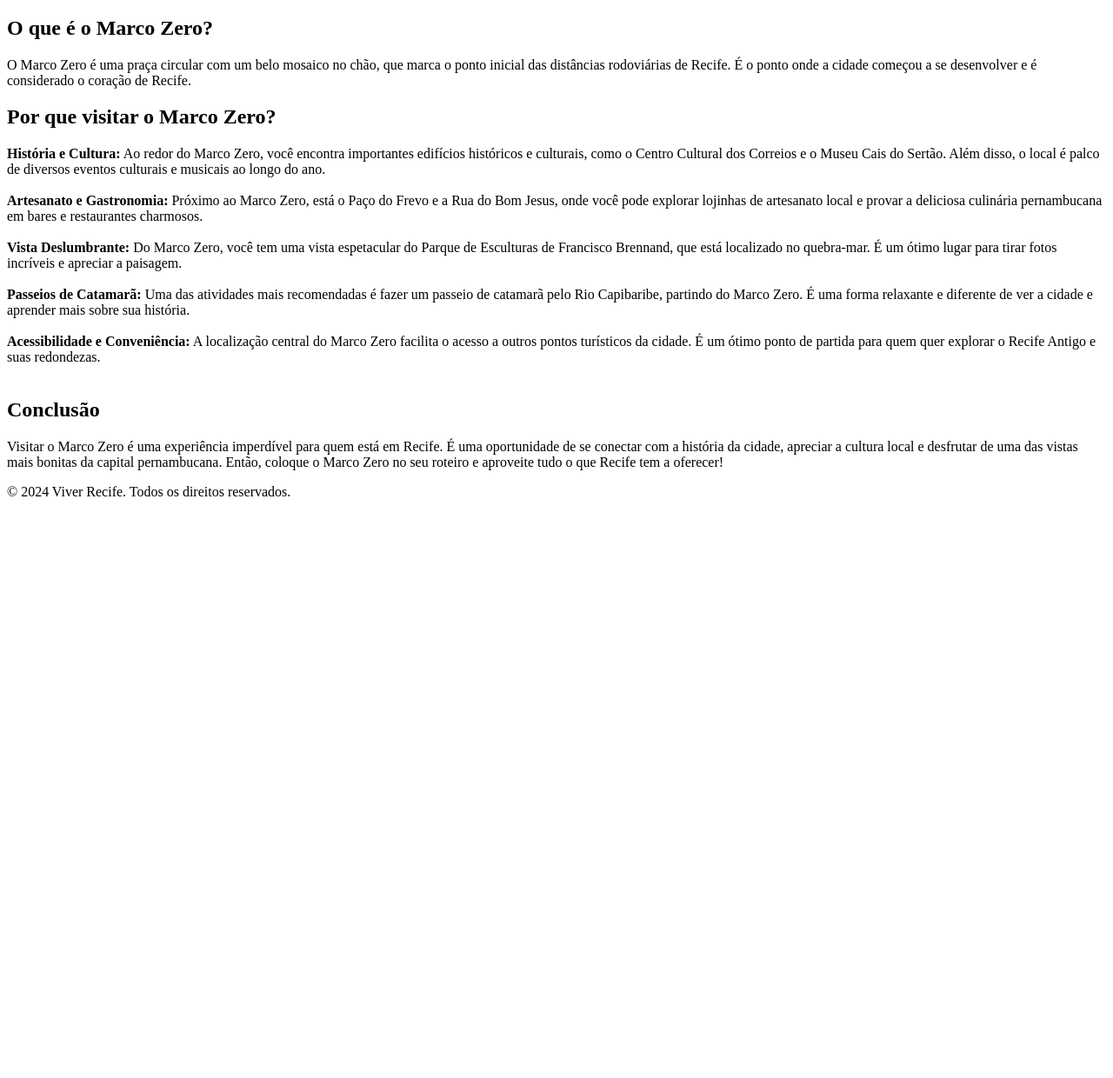
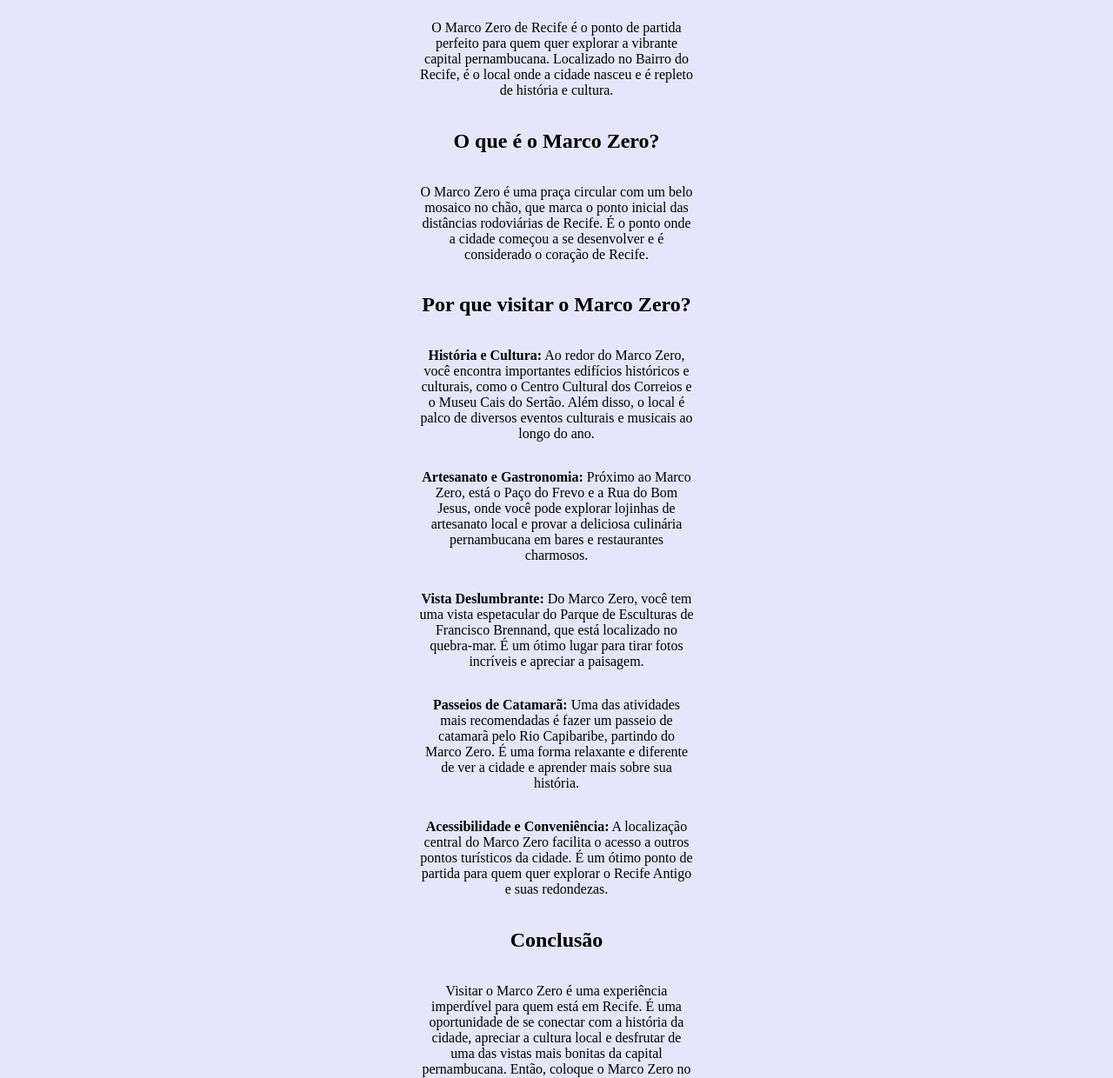
Before and after one commit to Cintiaaaa/logicaDeProgramacaoProz, a plain HTML site: page atividadeRecife/index.html in a window 1280 px wide. Shown: the part 702-1942 px from the top of the page at 87% size. Before the commit the page ends 1293 px from the top, so only its background shows below. Drawn offline with Linux system fonts and the light colour scheme.

Commit message:
Css/estilização do site sobre Recife

```diff
--- a/atividadeRecife/index.html
+++ b/atividadeRecife/index.html
@@ -5,30 +5,33 @@
     <meta name="viewport" content="width=device-width, initial-scale=1.0">
     <title>Principais pontos turísticos do Recife</title>
 </head>
+<link href="style.css" rel="stylesheet"/>
+<link href="zerarCss.css" rel="zerarcss"/>
 <body>
-    <header><p>Seja bem vindo ao site Viver Recife</p></header>
-    <main><h1>Principais pontos turísticos do Recife</h1>
-<img src="./img/marcoZeroRecife.webp" alt="Marco Zero Recife">
-<h1>Marco Zero de Recife: O Coração da Cidade</h1>
-    <br>O Marco Zero de Recife é o ponto de partida perfeito para quem quer explorar a vibrante capital pernambucana. Localizado no Bairro do Recife, é o local onde a cidade nasceu e é repleto de história e cultura.
+    <header><p id="header">Seja bem vindo ao site Viver Recife</p></header>
+    <main id="mainTexto"><h1>Principais pontos turísticos do Recife</h1>
+
+        <img src="./img/marcoZeroRecife.webp" alt="Marco Zero Recife"/>
+    <h1>Marco Zero de Recife: O Coração da Cidade</h1>
+    <p class="texto">O Marco Zero de Recife é o ponto de partida perfeito para quem quer explorar a vibrante capital pernambucana. Localizado no Bairro do Recife, é o local onde a cidade nasceu e é repleto de história e cultura.</p>
 
     <h2>O que é o Marco Zero?</h2>
-    O Marco Zero é uma praça circular com um belo mosaico no chão, que marca o ponto inicial das distâncias rodoviárias de Recife. É o ponto onde a cidade começou a se desenvolver e é considerado o coração de Recife.
+    <p class="texto">O Marco Zero é uma praça circular com um belo mosaico no chão, que marca o ponto inicial das distâncias rodoviárias de Recife. É o ponto onde a cidade começou a se desenvolver e é considerado o coração de Recife.</p>
 
     <h2>Por que visitar o Marco Zero?</h2>
-    <strong>História e Cultura:</strong> Ao redor do Marco Zero, você encontra importantes edifícios históricos e culturais, como o Centro Cultural dos Correios e o Museu Cais do Sertão. Além disso, o local é palco de diversos eventos culturais e musicais ao longo do ano.</br></br>
+    <p class="texto"><strong>História e Cultura:</strong> Ao redor do Marco Zero, você encontra importantes edifícios históricos e culturais, como o Centro Cultural dos Correios e o Museu Cais do Sertão. Além disso, o local é palco de diversos eventos culturais e musicais ao longo do ano.</p>
 
-    <strong> Artesanato e Gastronomia:</strong> Próximo ao Marco Zero, está o Paço do Frevo e a Rua do Bom Jesus, onde você pode explorar lojinhas de artesanato local e provar a deliciosa culinária pernambucana em bares e restaurantes charmosos.</br></br>
+    <p class="texto"><strong> Artesanato e Gastronomia:</strong> Próximo ao Marco Zero, está o Paço do Frevo e a Rua do Bom Jesus, onde você pode explorar lojinhas de artesanato local e provar a deliciosa culinária pernambucana em bares e restaurantes charmosos.</p>
 
-    <strong>Vista Deslumbrante:</strong> Do Marco Zero, você tem uma vista espetacular do Parque de Esculturas de Francisco Brennand, que está localizado no quebra-mar. É um ótimo lugar para tirar fotos incríveis e apreciar a paisagem.</br></br>
+    <p class="texto"><strong>Vista Deslumbrante:</strong> Do Marco Zero, você tem uma vista espetacular do Parque de Esculturas de Francisco Brennand, que está localizado no quebra-mar. É um ótimo lugar para tirar fotos incríveis e apreciar a paisagem.</p>
 
-    <strong>Passeios de Catamarã:</strong> Uma das atividades mais recomendadas é fazer um passeio de catamarã pelo Rio Capibaribe, partindo do Marco Zero. É uma forma relaxante e diferente de ver a cidade e aprender mais sobre sua história.</br></br>
+    <p class="texto"><strong>Passeios de Catamarã:</strong> Uma das atividades mais recomendadas é fazer um passeio de catamarã pelo Rio Capibaribe, partindo do Marco Zero. É uma forma relaxante e diferente de ver a cidade e aprender mais sobre sua história.</p>
 
-    <strong>Acessibilidade e Conveniência:</strong> A localização central do Marco Zero facilita o acesso a outros pontos turísticos da cidade. É um ótimo ponto de partida para quem quer explorar o Recife Antigo e suas redondezas.</br></br>
+    <p class="texto"><strong>Acessibilidade e Conveniência:</strong> A localização central do Marco Zero facilita o acesso a outros pontos turísticos da cidade. É um ótimo ponto de partida para quem quer explorar o Recife Antigo e suas redondezas.</p>
 
     <h2>Conclusão</h2>
-    Visitar o Marco Zero é uma experiência imperdível para quem está em Recife. É uma oportunidade de se conectar com a história da cidade, apreciar a cultura local e desfrutar de uma das vistas mais bonitas da capital pernambucana. Então, coloque o Marco Zero no seu roteiro e aproveite tudo o que Recife tem a oferecer!
-    </p></main>
+    <p class="texto">Visitar o Marco Zero é uma experiência imperdível para quem está em Recife. É uma oportunidade de se conectar com a história da cidade, apreciar a cultura local e desfrutar de uma das vistas mais bonitas da capital pernambucana. Então, coloque o Marco Zero no seu roteiro e aproveite tudo o que Recife tem a oferecer!</p>
+    </main>
     <footer><p>&copy; 2024 Viver Recife. Todos os direitos reservados.</p></footer>
 <body>
 </html>
--- /dev/null
+++ b/atividadeRecife/style.css
@@ -0,0 +1,46 @@
+header {
+    width: 100%;
+    margin-bottom: 100px;
+    left: 0;
+    top:0;
+    background-color: aquamarine;
+    position:fixed;
+    border-radius: 0px 0px 20px 20px;
+}
+
+body {
+    background-color:lavender;
+
+}
+
+#mainTexto {
+    display: flex;
+    justify-content: center;
+    align-items: center;
+    flex-direction: column;
+    text-align: center; /* Para centralizar o texto dentro do próprio elemento */
+    flex-wrap: wrap;
+    margin-top: 100px;
+}
+
+.texto{
+    width: 25%;
+
+}
+
+#header {
+    display: flex;
+    justify-content: center;
+    align-items: center;
+}
+
+footer {
+    width: 100%;
+    display: flex;
+    justify-content: center;
+    align-items: center;
+    border-radius: 20px 20px 0px 0px;
+    background-color: aquamarine;
+    position: absolute;
+    left: 0;
+}
--- /dev/null
+++ b/atividadeRecife/zerarCss.css
@@ -0,0 +1,48 @@
+/* http://meyerweb.com/eric/tools/css/reset/
+   v2.0 | 20110126
+   License: none (public domain)
+*/
+
+html, body, div, span, applet, object, iframe,
+h1, h2, h3, h4, h5, h6, p, blockquote, pre,
+a, abbr, acronym, address, big, cite, code,
+del, dfn, em, img, ins, kbd, q, s, samp,
+small, strike, strong, sub, sup, tt, var,
+b, u, i, center,
+dl, dt, dd, ol, ul, li,
+fieldset, form, label, legend,
+table, caption, tbody, tfoot, thead, tr, th, td,
+article, aside, canvas, details, embed,
+figure, figcaption, footer, header, hgroup,
+menu, nav, output, ruby, section, summary,
+time, mark, audio, video, main {
+    margin: 0;
+    padding: 0;
+    border: 0;
+    font-size: 100%;
+    font: inherit;
+    vertical-align: baseline;
+}
+/* HTML5 display-role reset for older browsers */
+article, aside, details, figcaption, figure,
+footer, header, hgroup, menu, nav, section,main {
+    display: block;
+}
+body {
+    line-height: 1;
+}
+ol, ul {
+    list-style: none;
+}
+blockquote, q {
+    quotes: none;
+}
+blockquote:before, blockquote:after,
+q:before, q:after {
+    content: '';
+    content: none;
+}
+table {
+    border-collapse: collapse;
+    border-spacing: 0;
+}
```
